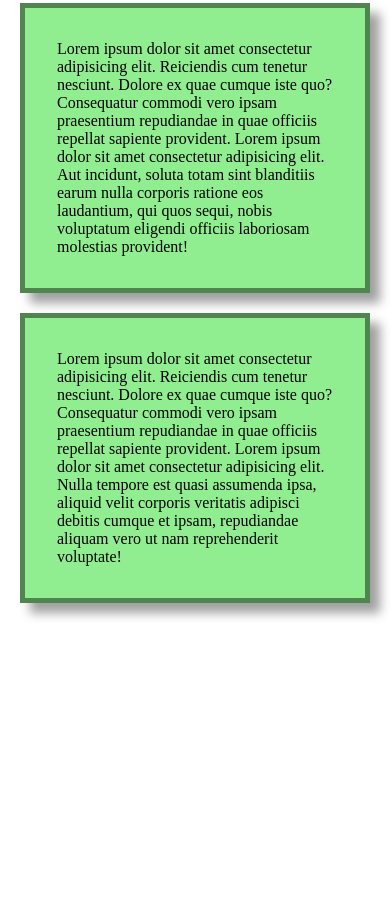
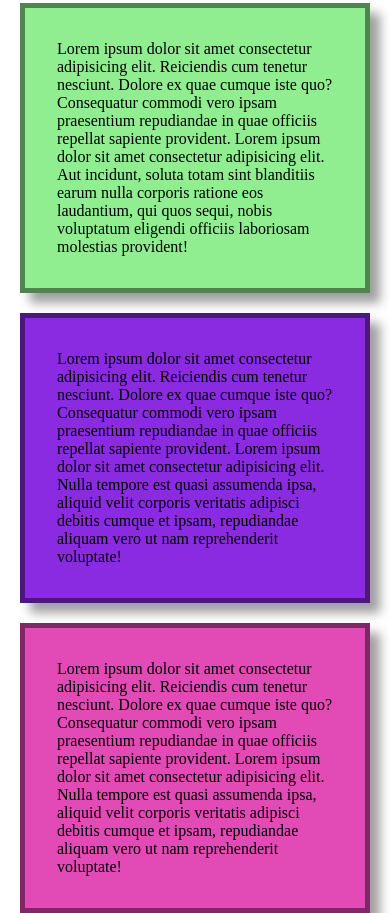
Before and after one commit to sayedak/Practice, a plain HTML site: page flexbox-practice/flexbox-1.html in a window 390 px wide. Shown: the part 1807-2720 px from the top of the page. Before the commit the page ends 2670 px from the top, so only its background shows below. Drawn offline with Linux system fonts and the light colour scheme.

Commit message:
Self aligned property

```diff
--- a/flexbox-practice/flexbox-1.css
+++ b/flexbox-practice/flexbox-1.css
@@ -49,9 +49,9 @@ body {
 .lower-middle {
   display: flex;
   flex-flow: row wrap;
+  justify-content: center;
   margin: 250px auto;
 }
-
 /*Top-Middle section*/
 .top-middle {
   justify-content: center;
@@ -85,12 +85,14 @@ body {
 
 /*lower-middle section*/
 .lower-middle {
-  justify-content: center;
+  align-items: flex-start;
+  height: 600px;
   gap: 20px;
 }
 
 .lower-p1,
-.lower-p2 {
+.lower-p2,
+.lower-p3 {
   display: block;
   padding: 1rem;
   background-color: lightgreen;
@@ -98,6 +100,14 @@ body {
   box-shadow: 10px 10px 10px rgba(0, 0, 0, 0.376);
   max-width: 300px;
   padding: 2rem;
+}
+.lp2 {
+  align-self: stretch;
+  background-color: blueviolet;
+}
+.lp3 {
+  align-self: center;
+  background-color: rgb(226, 74, 181);
 }
 
 /*Media part*/
@@ -124,7 +134,8 @@ body {
   }
 
   .lower-p1,
-  .lower-p2 {
+  .lower-p2,
+  .lower-p3 {
     flex-flow: column wrap;
 
     margin: 10px 20px;
@@ -147,7 +158,8 @@ body {
   }
 
   .lower-p1,
-  .lower-p2 {
+  .lower-p2,
+  .lower-p3 {
     flex-flow: column wrap;
     /*align-items: center;*/
     margin: 10px 20px;
--- a/flexbox-practice/flexbox-1.html
+++ b/flexbox-practice/flexbox-1.html
@@ -73,7 +73,16 @@
         laudantium, qui quos sequi, nobis voluptatum eligendi officiis
         laboriosam molestias provident!
       </p>
-      <p class="lower-p2">
+      <p class="lower-p2 lp2">
+        Lorem ipsum dolor sit amet consectetur adipisicing elit. Reiciendis cum
+        tenetur nesciunt. Dolore ex quae cumque iste quo? Consequatur commodi
+        vero ipsam praesentium repudiandae in quae officiis repellat sapiente
+        provident. Lorem ipsum dolor sit amet consectetur adipisicing elit.
+        Nulla tempore est quasi assumenda ipsa, aliquid velit corporis veritatis
+        adipisci debitis cumque et ipsam, repudiandae aliquam vero ut nam
+        reprehenderit voluptate!
+      </p>
+      <p class="lower-p3 lp3">
         Lorem ipsum dolor sit amet consectetur adipisicing elit. Reiciendis cum
         tenetur nesciunt. Dolore ex quae cumque iste quo? Consequatur commodi
         vero ipsam praesentium repudiandae in quae officiis repellat sapiente
```
